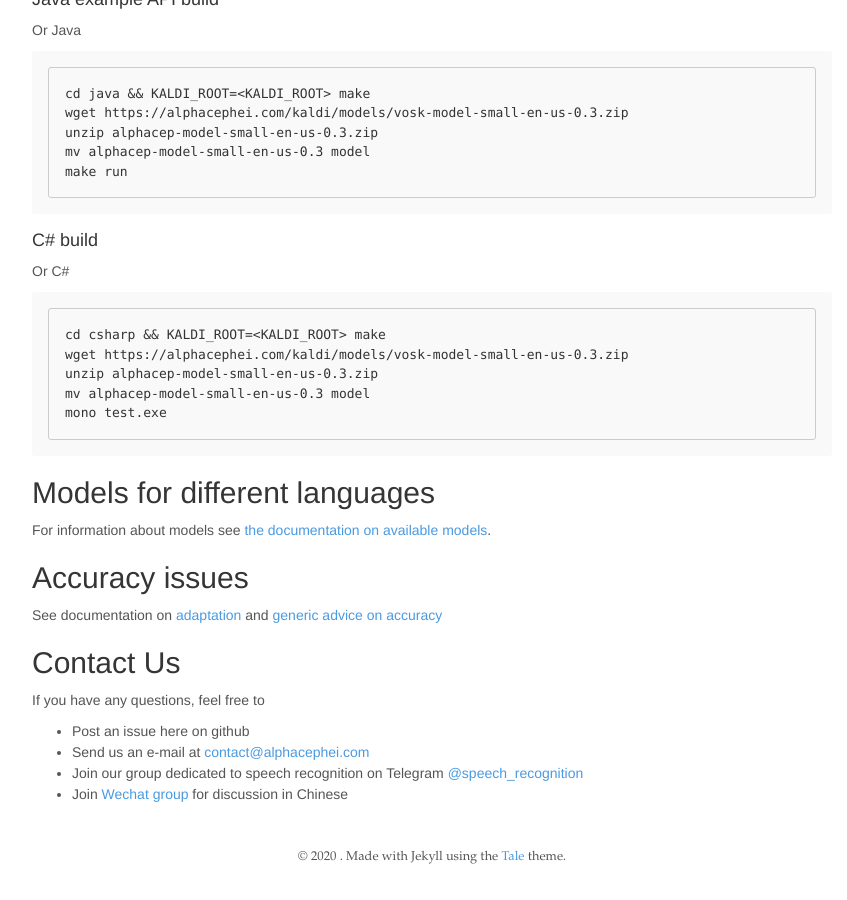
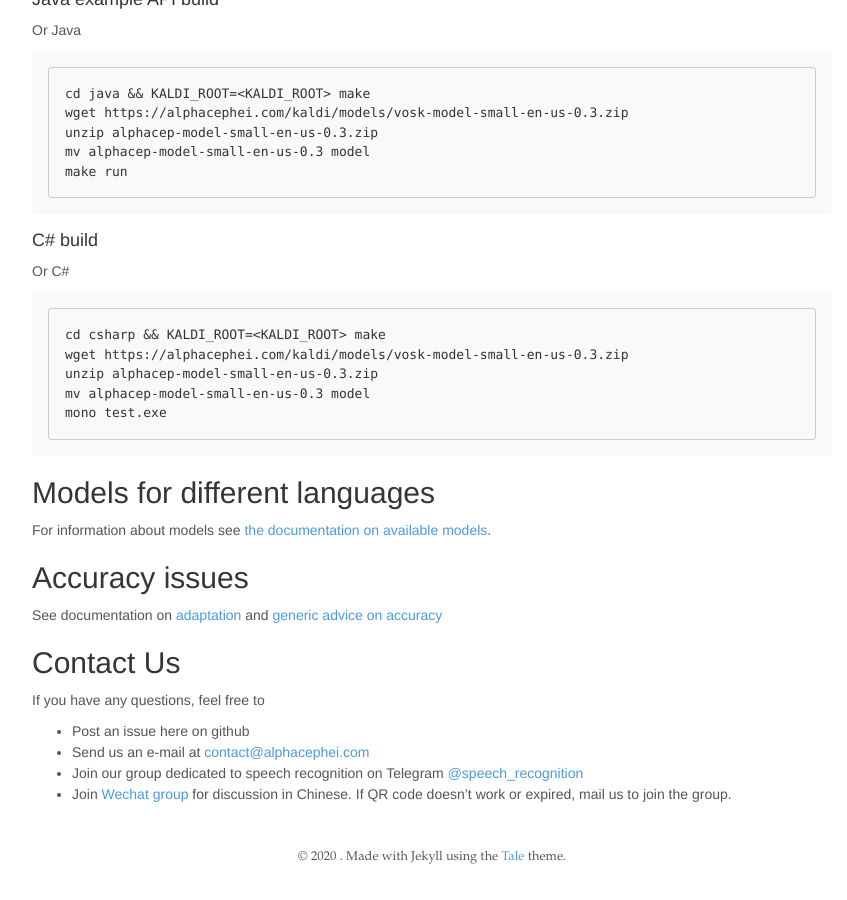
Before and after one commit to alphacep/vosk-space, a Jekyll site: the page built from index.md, in a window 1280 px wide and 900 px high, scrolled down 2830 px. Shown: the whole window, without its empty margins (208-1055 px from the left). Built offline with Jekyll 4.4.1, drawn with Linux system fonts in a browser that asks for light colours; nearby versions of some CDN libraries; library files that are not in the unit come from our copies.

Commit message:
Update wechat rules

```diff
--- a/index.md
+++ b/index.md
@@ -166,7 +166,7 @@ For information about models see [the documentation on available models](models.
 
 ## Accuracy issues
 
-See documentation on [adaptation](adaption.html) and [generic advice on accuracy](accuracy.html)
+See documentation on [adaptation](adaptation.html) and [generic advice on accuracy](accuracy.html)
 
 ## Contact Us
 
@@ -175,4 +175,5 @@ If you have any questions, feel free to
    * Post an issue here on github
    * Send us an e-mail at [contact@alphacephei.com](mailto:contact@alphacephei.com)
    * Join our group dedicated to speech recognition on Telegram [@speech_recognition](https://t.me/speech_recognition)
-   * Join [Wechat group](https://alphacephei.com/img/wechat/wechat.jpg) for discussion in Chinese
+   * Join [Wechat group](https://alphacephei.com/img/wechat/wechat.jpg) for discussion in Chinese. If QR code doesn't work or expired,
+     mail us to join the group.
```
